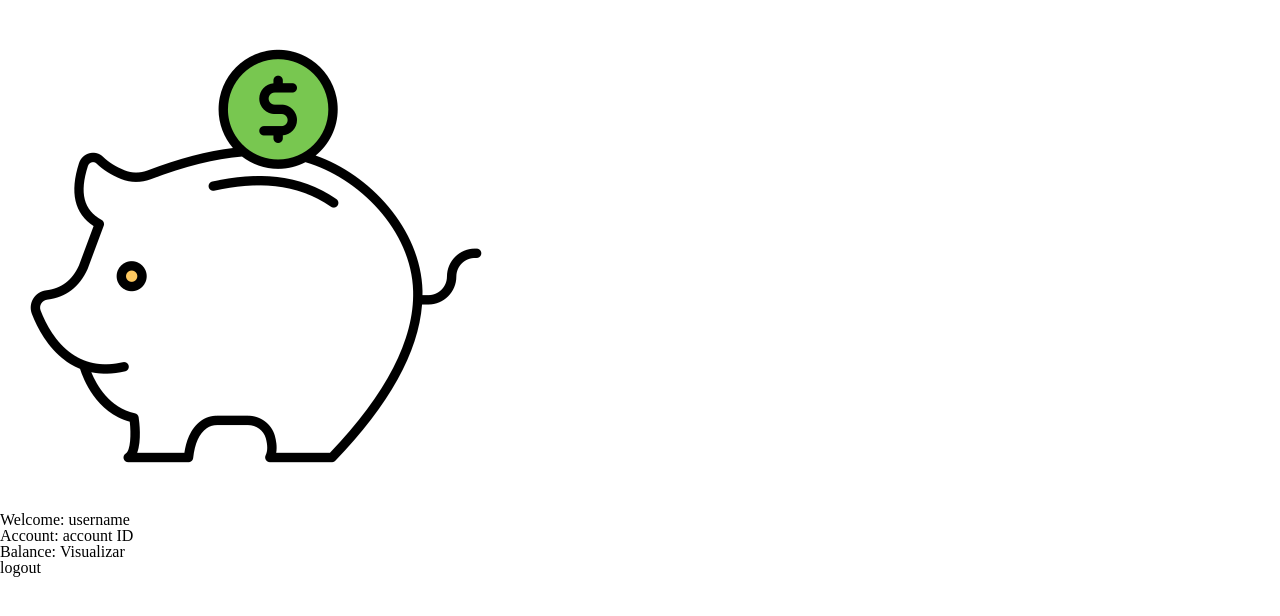
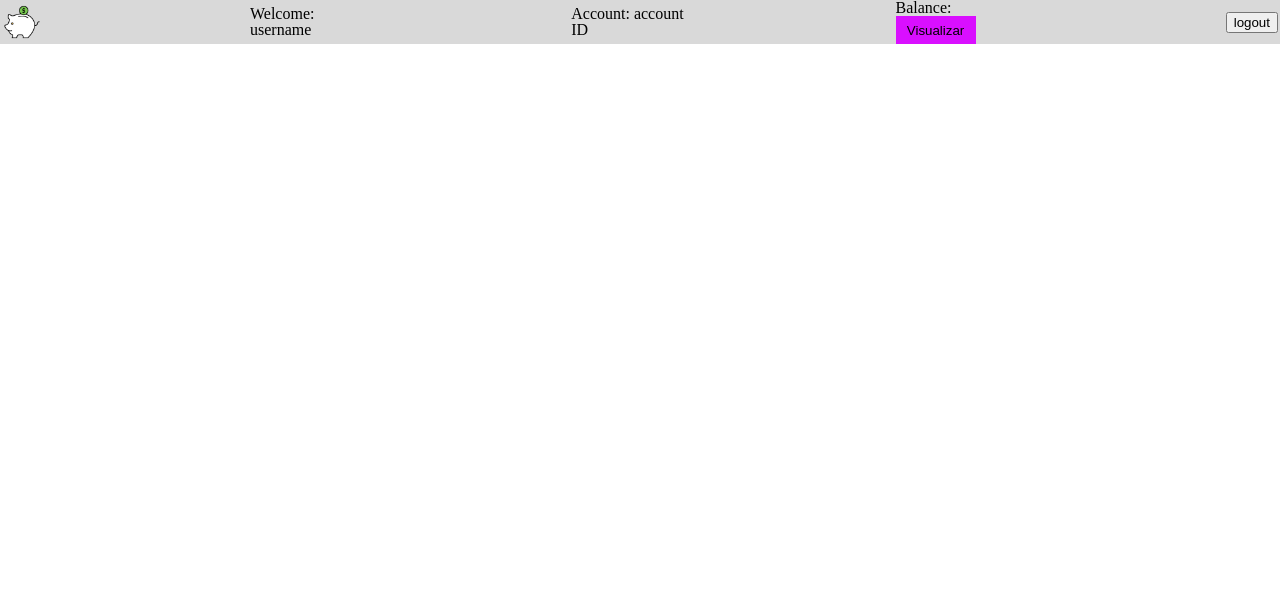
Before and after one commit to pand-oly/test, a React (Create React App) app in the folder frontend/: page /home in a window 1280 px wide. Shown: the top 616 px of the page. Built offline with nearby package versions, Linux system fonts and the light colour scheme; no server answers.

Commit message:
feat(style header home):style just to more or less stay in position

```diff
--- a/frontend/src/components/Header.jsx
+++ b/frontend/src/components/Header.jsx
@@ -1,11 +1,13 @@
 import { useState } from 'react';
+
+import '../styles/header.css';
 import pigBank from '../public/icons/cofrinho.png';
 
 export default function Header() {
   const [seeBalance, setSeeBalance] = useState(false);
   return (
-    <section>
-      <img alt="icon-pig-bank" src={pigBank} />
+    <section className="main-container-header">
+      <img alt="icon-pig-bank" src={pigBank} className="icon-header" />
       <div>
         Welcome: <span>username</span>
       </div>
@@ -14,7 +16,11 @@ export default function Header() {
       </div>
       <div>
         Balance:{' '}
-        <button type="button" onClick={() => setSeeBalance(!seeBalance)}>
+        <button
+          type="button"
+          onClick={() => setSeeBalance(!seeBalance)}
+          className="btn-balance"
+        >
           {seeBalance ? 'saldo' : 'Visualizar'}
         </button>
       </div>
--- /dev/null
+++ b/frontend/src/styles/header.css
@@ -0,0 +1,11 @@
+.btn-balance {
+  @apply bg-[#d90fff] w-20 h-7 p-1 border-0
+}
+
+.icon-header {
+  @apply w-10 h-10
+}
+
+.main-container-header {
+  @apply flex flex-row items-center space-x-52 bg-[#d9d9d9] h-10 p-0.5
+}
--- a/frontend/tailwind.config.js
+++ b/frontend/tailwind.config.js
@@ -5,4 +5,7 @@ module.exports = {
     extend: {},
   },
   plugins: [],
+  corePlugins: {
+    preflight: false,
+  },
 };
```
